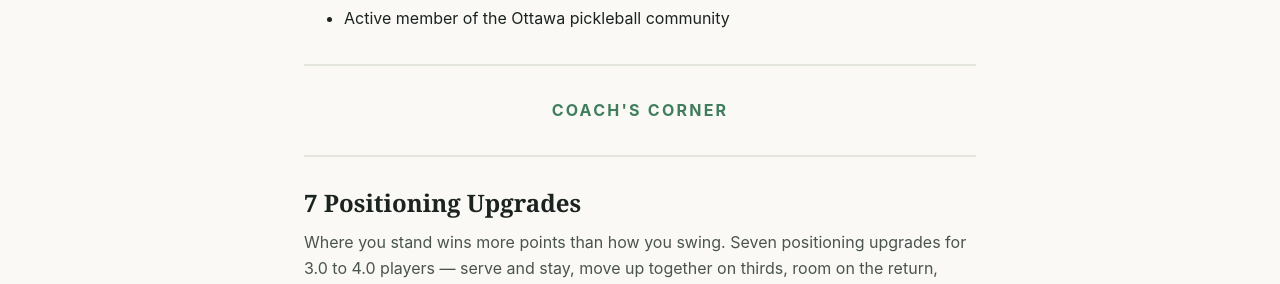
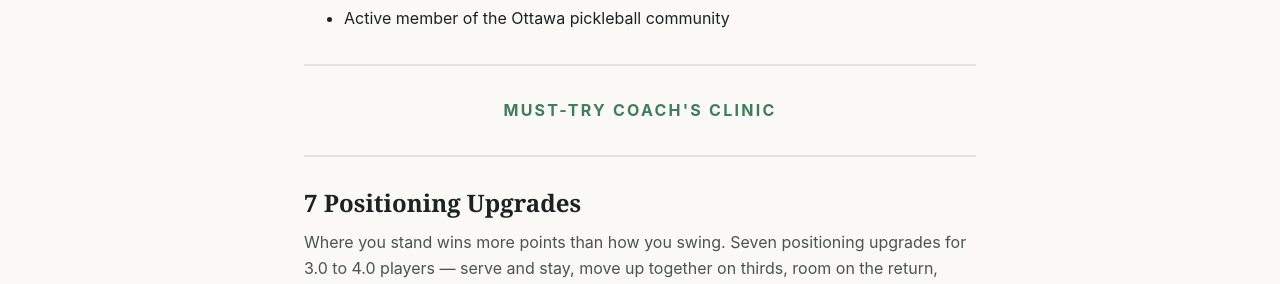
Before and after one commit to forwardpickleballorg-art/forwardpickleballorg-art.github.io, a Jekyll site: the page built from coaching.md, in a window 1280 px wide and 900 px high, scrolled down 1470 px. Shown: the part 160-444 px from the top of the window. Built offline with Jekyll 4.4.1, drawn with Linux system fonts in a browser that asks for light colours.

Commit message:
Rename Coach's Corner label to Must-Try Coach's Clinic

```diff
--- a/coaching.md
+++ b/coaching.md
@@ -98,7 +98,7 @@
 
   <hr style="border: none; border-top: 2px solid #E2E6DC; margin: 2rem 0;">
 
-  <p style="text-align: center; font-weight: 700; letter-spacing: .14em; text-transform: uppercase; color: #3F7D5C; margin: 0;">Coach's Corner</p>
+  <p style="text-align: center; font-weight: 700; letter-spacing: .14em; text-transform: uppercase; color: #3F7D5C; margin: 0;">Must-Try Coach's Clinic</p>
 
   <hr style="border: none; border-top: 2px solid #E2E6DC; margin: 2rem 0;">
 
--- a/coaching/7-positioning-upgrades.html
+++ b/coaching/7-positioning-upgrades.html
@@ -136,7 +136,7 @@
 <header class="hero">
   <div class="hero-inner">
     <img class="hero-ball" src="/drilling/pickleball.png" alt="Yellow pickleball">
-    <p class="meta">Forward Pickleball · Coach's Corner</p>
+    <p class="meta">Forward Pickleball · Must-Try Coach's Clinic</p>
     <h1>7 Positioning Upgrades That Win You More Points</h1>
     <p class="dek">Where you stand wins more points than how you swing.</p>
   </div>
```
